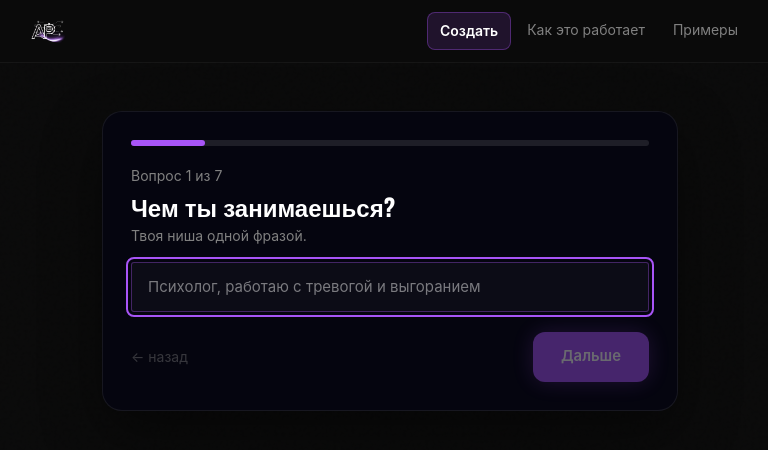
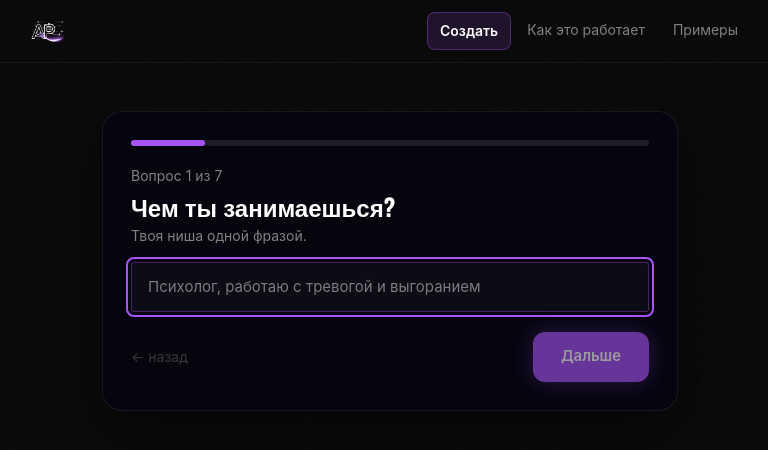
Before and after one commit to prohar2f-pixel/my-first-project, a Next.js app in the folder packaging-generator/: page / in a window 1280 px wide. Shown: the top 450 px of the page, without its empty margins (250-1018 px from the left). Built offline with nearby package versions, Linux system fonts and the light colour scheme.

Commit message:
style: выключенные кнопки чуть живее (opacity 0.6 + cursor not-allowed)

```diff
--- a/packaging-generator/src/app/globals.css
+++ b/packaging-generator/src/app/globals.css
@@ -89,7 +89,7 @@ body::after {
 .btn:hover { transform: translateY(-3px); }
 .btn:hover::before { opacity: 1; transform: scale(1.15); animation: sglow 2.2s ease-in-out infinite; }
 .btn:hover::after { opacity: 1; transform: translateY(0) scaleX(1.1); animation: srise 1.8s ease-out infinite; }
-.btn:disabled { opacity: 0.4; cursor: default; transform: none; }
+.btn:disabled { opacity: 0.6; cursor: not-allowed; transform: none; }
 .btn:disabled::before, .btn:disabled::after { opacity: 0; }
 
 .btn-primary { background: var(--p); color: #fff; box-shadow: 0 0 22px rgba(168, 85, 247, 0.42), 0 4px 16px rgba(0, 0, 0, 0.3); }
```
